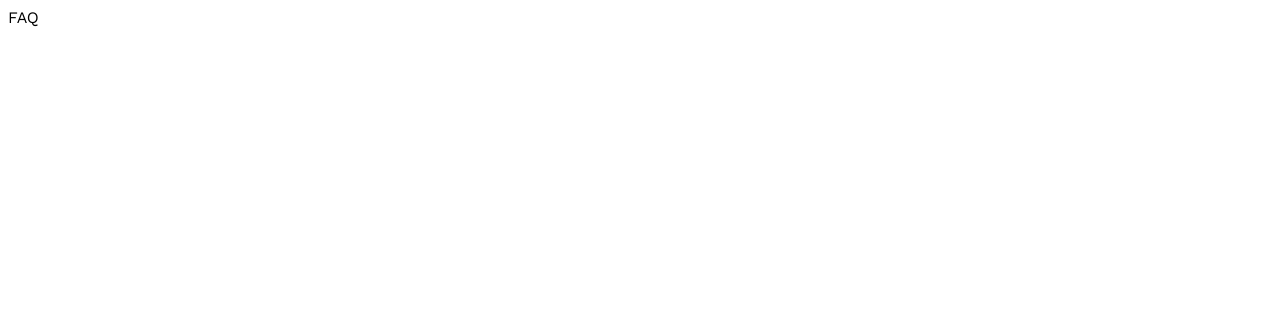
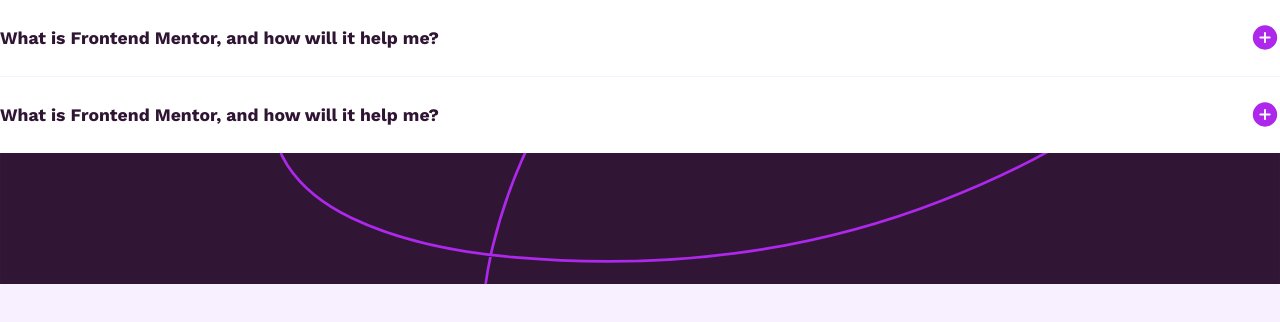
Before and after one commit to ceciliadepaula/faq-accordion, a React (Create React App) app: page / in a window 1280 px wide. Shown: the top 322 px of the page. Built offline with nearby package versions, Linux system fonts and the light colour scheme.

Commit message:
AccordionItem - avance

```diff
--- /dev/null
+++ b/src/assets/styles/_accordion.scss
@@ -0,0 +1,34 @@
+.accordion-item{
+    background-color: $white;
+    .accordion-question{
+        display: flex;
+        justify-content: space-between;
+        align-items: center;
+        padding: 1.4rem 0;
+        cursor: pointer;
+        border-top: 1px solid $pink;
+        h2.question{
+            margin: 0;
+            padding: 0;
+            font-size: 1.1rem;
+            color: $dark-purple;
+        }
+        .collapse-button{
+            height: 31px;
+        }
+    }
+    .accordion-answer{
+        p.answer{
+            color: $purple;
+            line-height: 1.45;
+            font-size: 1rem;
+            padding: 0 0 1.4rem 0;
+            margin: 0;
+        }
+    }
+}
+.accordion-item:nth-child(1){
+    .accordion-question {
+        border-top: 0px;
+    }
+}
--- a/src/assets/styles/_generals.scss
+++ b/src/assets/styles/_generals.scss
@@ -1,5 +1,20 @@
 body{
     font-family: $font;
+    background-color: $pink;
+    padding: 0;
+    margin: 0;
+}
+
+.background{
+    width: 100svw;
+    max-height: fit-content;
+    position: fixed;
+    top: 0;
+    z-index: -1;
+    img{
+        width: 100svw;
+        height: max-content;
+    }
 }
 
 p{
@@ -18,6 +33,14 @@
     font-weight: 700;
 }
 
+.border-red{
+    border: red solid 1px;
+}
+
+.d-none{
+    display: none;
+}
+
 @media screen and (min-width: 1440px){
 
 }
--- a/src/assets/styles/styles.css
+++ b/src/assets/styles/styles.css
@@ -3,6 +3,23 @@
 /* COLORS */
 body {
   font-family: "Work Sans", sans-serif;
+  background-color: hsl(275, 100%, 97%);
+  padding: 0;
+  margin: 0;
+}
+
+.background {
+  width: 100svw;
+  max-height: -moz-fit-content;
+  max-height: fit-content;
+  position: fixed;
+  top: 0;
+  z-index: -1;
+}
+.background img {
+  width: 100svw;
+  height: -moz-max-content;
+  height: max-content;
 }
 
 p {
@@ -19,4 +36,44 @@
 
 .bold {
   font-weight: 700;
+}
+
+.border-red {
+  border: red solid 1px;
+}
+
+.d-none {
+  display: none;
+}
+
+.accordion-item {
+  background-color: hsl(0, 0%, 100%);
+}
+.accordion-item .accordion-question {
+  display: flex;
+  justify-content: space-between;
+  align-items: center;
+  padding: 1.4rem 0;
+  cursor: pointer;
+  border-top: 1px solid hsl(275, 100%, 97%);
+}
+.accordion-item .accordion-question h2.question {
+  margin: 0;
+  padding: 0;
+  font-size: 1.1rem;
+  color: hsl(292, 42%, 14%);
+}
+.accordion-item .accordion-question .collapse-button {
+  height: 31px;
+}
+.accordion-item .accordion-answer p.answer {
+  color: hsl(292, 16%, 49%);
+  line-height: 1.45;
+  font-size: 1rem;
+  padding: 0 0 1.4rem 0;
+  margin: 0;
+}
+
+.accordion-item:nth-child(1) .accordion-question {
+  border-top: 0px;
 }/*# sourceMappingURL=styles.css.map */
--- a/src/assets/styles/styles.scss
+++ b/src/assets/styles/styles.scss
@@ -1,2 +1,3 @@
 @import './variables';
 @import './generals';
+@import './accordion';
--- /dev/null
+++ b/src/components/atoms/AccordionItem.jsx
@@ -0,0 +1,31 @@
+import React, { useState } from 'react';
+import IconPlus from '../../assets/images/icon-plus.svg';
+import IconMinus from '../../assets/images/icon-minus.svg';
+
+function AccordionItem(props) {
+    const [isOpen, setIsOpen] = useState(false);
+    const toggleAccordion = () => {
+        setIsOpen(!isOpen);
+    };
+
+    return (
+        <>
+            <div className='accordion-item'>
+                <div className="accordion-question" onClick={toggleAccordion}>
+                    <h2 className='question'>{props.question}</h2>
+                    <div className="collapse-button">
+                        <img
+                            src={isOpen ? IconMinus : IconPlus}
+                            alt={isOpen ? "Close question" : "Open question"}
+                        />
+                    </div>
+                </div>
+                <div className={`accordion-answer ${isOpen ? '' : 'd-none'}`}>
+                    <p className='answer'>{props.answer}</p>
+                </div>
+            </div>
+        </>
+    );
+}
+
+export default AccordionItem;
--- a/src/pages/FAQPage.jsx
+++ b/src/pages/FAQPage.jsx
@@ -1,8 +1,36 @@
+import React from 'react';
+import useWindowWidth from '../utils/useWindowWidth.js';
+import BackMobile from '../assets/images/background-pattern-mobile.svg';
+import BackDesktop from '../assets/images/background-pattern-desktop.svg';
+
+import AccordionItem from '../components/atoms/AccordionItem.jsx';
+
 function FAQPage() {
+    const windowWidth = useWindowWidth();
+    const backgroundImage = windowWidth <= 1000 ? BackMobile : BackDesktop;
+
     return (
-        <div >
-            FAQ
-        </div>
+        <>
+            <div className='background'>
+                <img
+                src={backgroundImage}
+                alt="Background Pattern"
+                />
+            </div>
+
+
+            <div className="accordion-container">
+                <AccordionItem
+                question="What is Frontend Mentor, and how will it help me? "
+                answer="Respuesta orem ipsum dolor sit amet, consecte orem ipsum dolor sit amet, consecteFrontend Mentor offers realistic coding challenges to help developers improve their frontend coding skills with projects in HTML, CSS, and JavaScript. It's suitable for all levels and ideal for portfolio building."
+                />
+
+                <AccordionItem
+                question="What is Frontend Mentor, and how will it help me? "
+                answer="Respuesta orem ipsum dolor sit amet, consecte orem ipsum dolor sit amet, consecteFrontend Mentor offers realistic coding challenges to help developers improve their frontend coding skills with projects in HTML, CSS, and JavaScript. It's suitable for all levels and ideal for portfolio building."
+                />
+            </div>
+        </>
     );
 }
 
--- /dev/null
+++ b/src/utils/useWindowWidth.js
@@ -0,0 +1,16 @@
+import { useState, useEffect } from 'react';
+
+function useWindowWidth() {
+    const [windowWidth, setWindowWidth] = useState(window.innerWidth);
+    useEffect(() => {
+        const handleResize = () => setWindowWidth(window.innerWidth);
+        window.addEventListener('resize', handleResize);
+        return () => {
+            window.removeEventListener('resize', handleResize);
+        };
+    }, []);
+
+    return windowWidth;
+}
+
+export default useWindowWidth;
```
Also changed, not shown: 1 other file (tests, documents, lock files or other folders).
